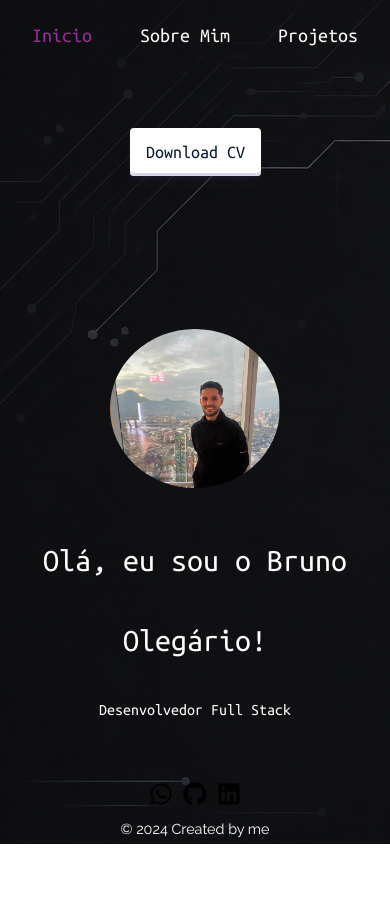
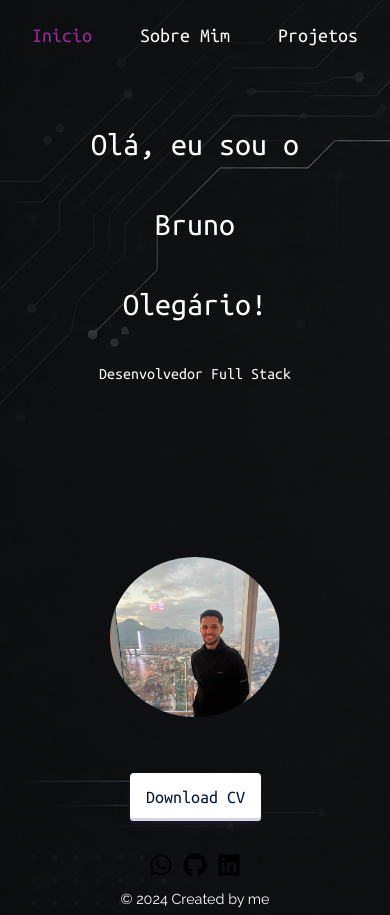
Before and after one commit to olegariobru/MyPort2, a React (Create React App) app: page / in a window 390 px wide. Before the commit the page ends 844 px from the top, so only its background shows below. Built offline with nearby package versions, Linux system fonts and the light colour scheme; a web font is replaced by a local one.

Commit message:
ajustando 744px

```diff
--- a/src/Componentes/Banner/Banner.module.css
+++ b/src/Componentes/Banner/Banner.module.css
@@ -152,10 +152,10 @@
 @media (max-width: 744px) {
     .banner {
         display: flex;
-        flex-direction: column-reverse;
+        flex-direction: column;
         align-items: center;
         text-align: center;
-        padding: 2rem 1rem;
+        padding: 2rem 5rem;
         gap: 2rem;
     }
 
```
